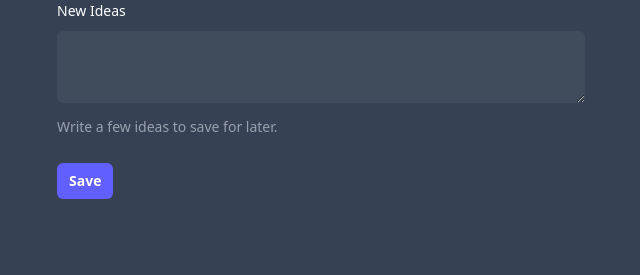
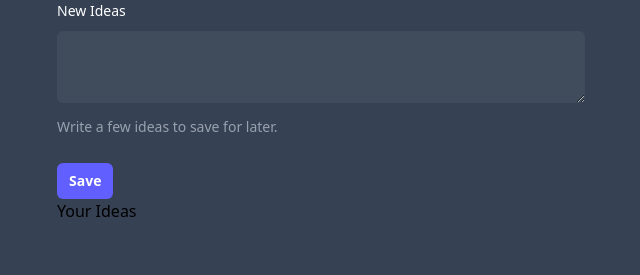
Before and after one commit to AlvioFg/laracast-idea, a Laravel app: page / in a window 1280 px wide. Shown: the part 25-300 px from the top of the page, without its empty margins (319-959 px from the left). Run offline with Laravel 12, Linux system fonts and the light colour scheme; data that the repository does not hold is empty.

Commit message:
nambah route

```diff
--- a/resources/views/ideas.blade.php
+++ b/resources/views/ideas.blade.php
@@ -14,4 +14,14 @@
         </div>
     </form>
 
+    <div>
+        <h2>Your Ideas</h2>
+
+        <ul>
+            @foreach($ideas as $idea)
+                <li> {{ $idea }} </li>
+            @endforeach
+        </ul>
+    </div>
+
 </x-layout>
--- a/routes/web.php
+++ b/routes/web.php
@@ -3,9 +3,15 @@
 use Illuminate\Support\Facades\Route;
 
 Route::get('/', function () {
-    return view('ideas');
+    $ideas = session()->get('ideas');
+
+    return view('ideas', [
+        'ideas' => $ideas,
+        ]);
 });
 
-Route::post('/ideas', function () {
-    return dd('Hello');
+Route::post('/ideas', function (Request $request){
+    $request->session()->put('ideas', $request->input());
+
+    return redirect('/');
 });
```
